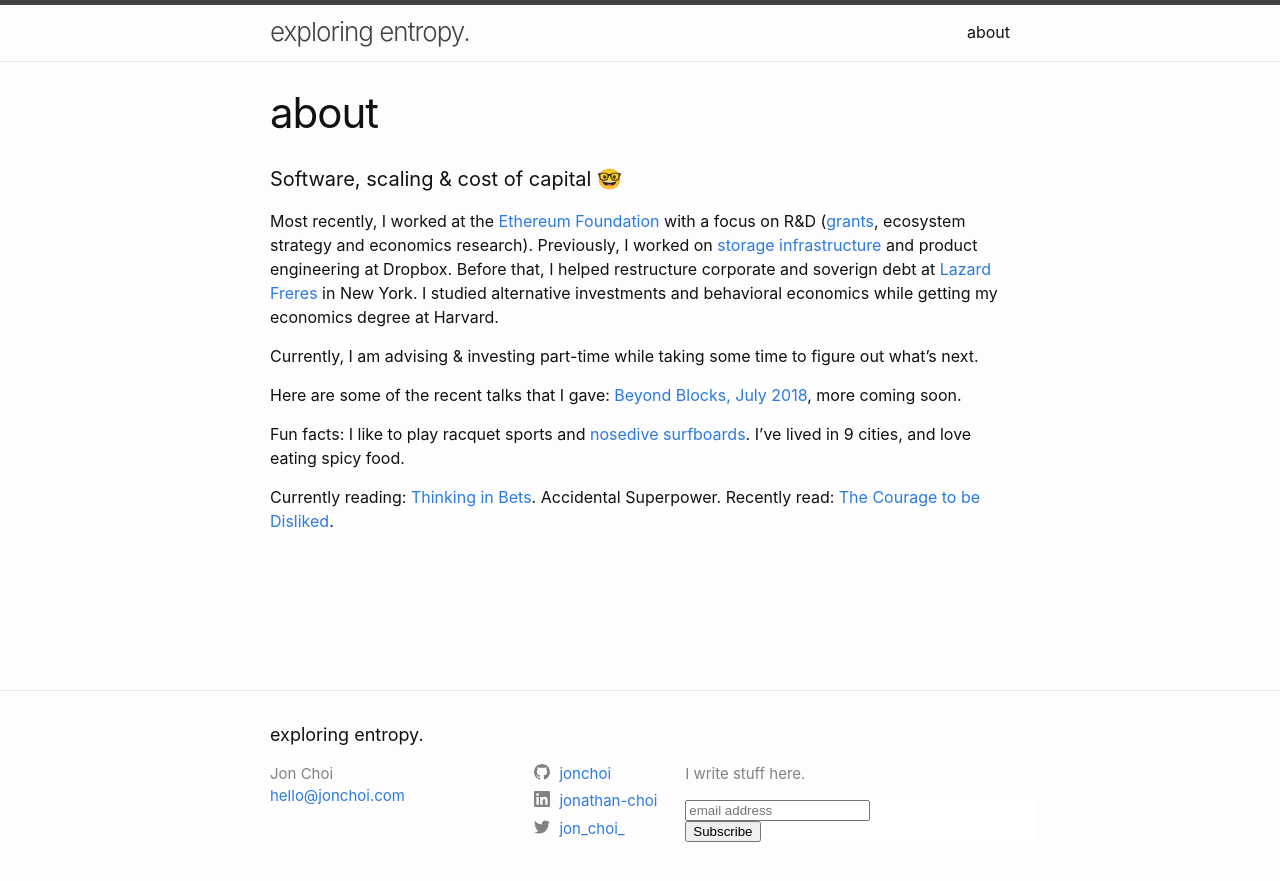
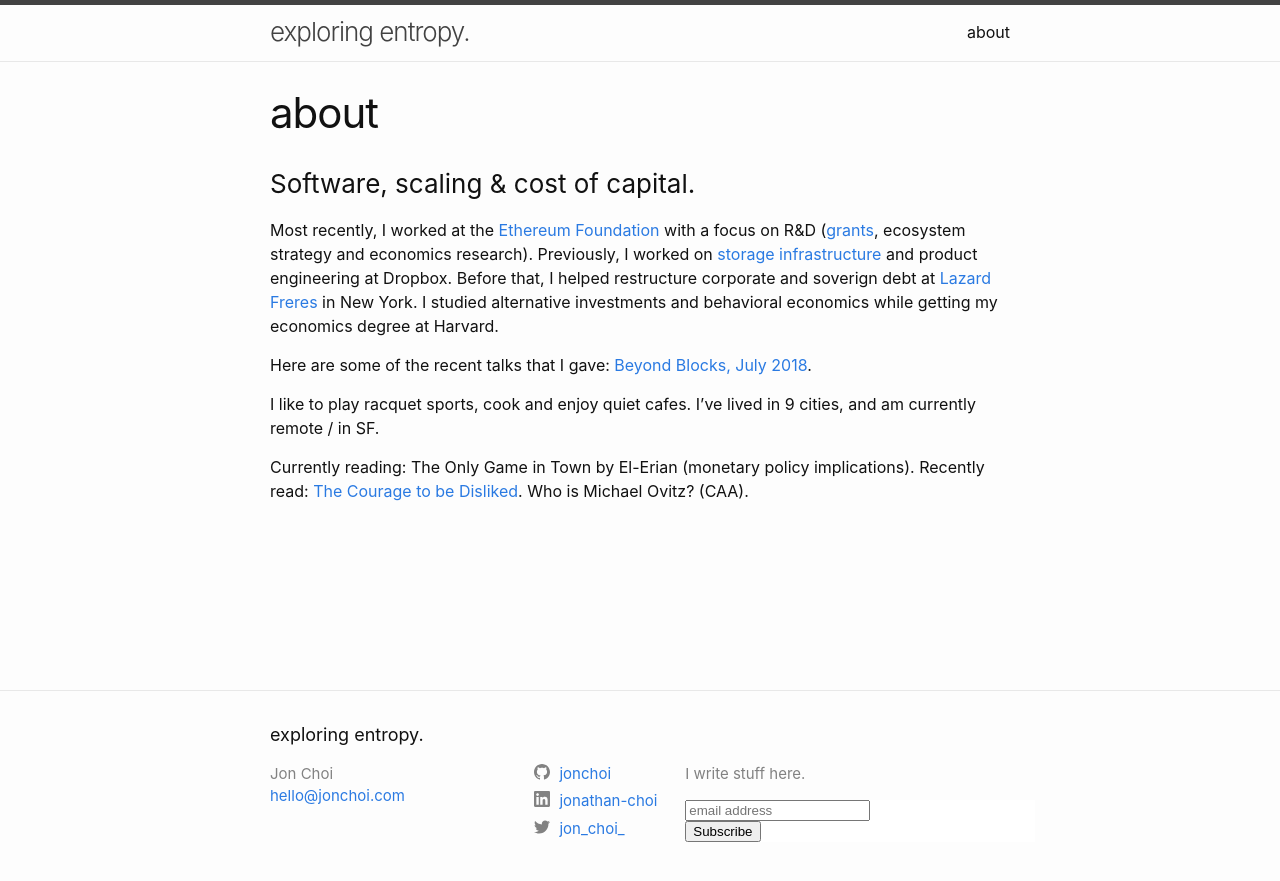
Before and after one commit to jonchoi/jon-choi.github.io, a Jekyll site: the page built from about.md, in a window 1280 px wide. Shown: the top 881 px of the page. Built offline with Jekyll 4.4.1, drawn with Linux system fonts in a browser that asks for light colours; comment, search, counter and statistics services are not loaded.

Commit message:
about update

```diff
--- a/about.md
+++ b/about.md
@@ -4,22 +4,20 @@
 permalink: /about/
 ---
 
-<h4>Software, scaling & cost of capital 🤓</h4>
+<h3>Software, scaling & cost of capital.</h3>
 
 Most recently, I worked at the [Ethereum Foundation][ef-link] with a focus on R&D ([grants][grants-link], ecosystem strategy and economics research).
 Previously, I worked on [storage infrastructure][magic-pocket] and product engineering at Dropbox.
 Before that, I helped restructure corporate and soverign debt at [Lazard Freres][lazard-link] in New York.
 I studied alternative investments and behavioral economics while getting my economics degree at Harvard.
 
-Currently, I am advising & investing part-time while taking some time to figure out what's next.
+Here are some of the recent talks that I gave: [Beyond Blocks, July 2018][beyond-blocks].
 
-Here are some of the recent talks that I gave: [Beyond Blocks, July 2018][beyond-blocks], more coming soon.
+I like to play racquet sports, cook and enjoy quiet cafes.
+I've lived in 9 cities, and am currently remote / in SF.
 
-Fun facts: I like to play racquet sports and [nosedive surfboards][nosedive-link].
-I've lived in 9 cities, and love eating spicy food.
-
-Currently reading: [Thinking in Bets][thinking-in-bets-link]. Accidental Superpower.
-Recently read: [The Courage to be Disliked][courage-link].
+Currently reading: The Only Game in Town by El-Erian (monetary policy implications).
+Recently read: [The Courage to be Disliked][courage-link]. Who is Michael Ovitz? (CAA).
 
 [ef-link]: https://ethereum.org/
 [magic-pocket]: https://blogs.dropbox.com/tech/2016/03/magic-pocket-infrastructure/
```
Also changed, not shown: 2 other files.
